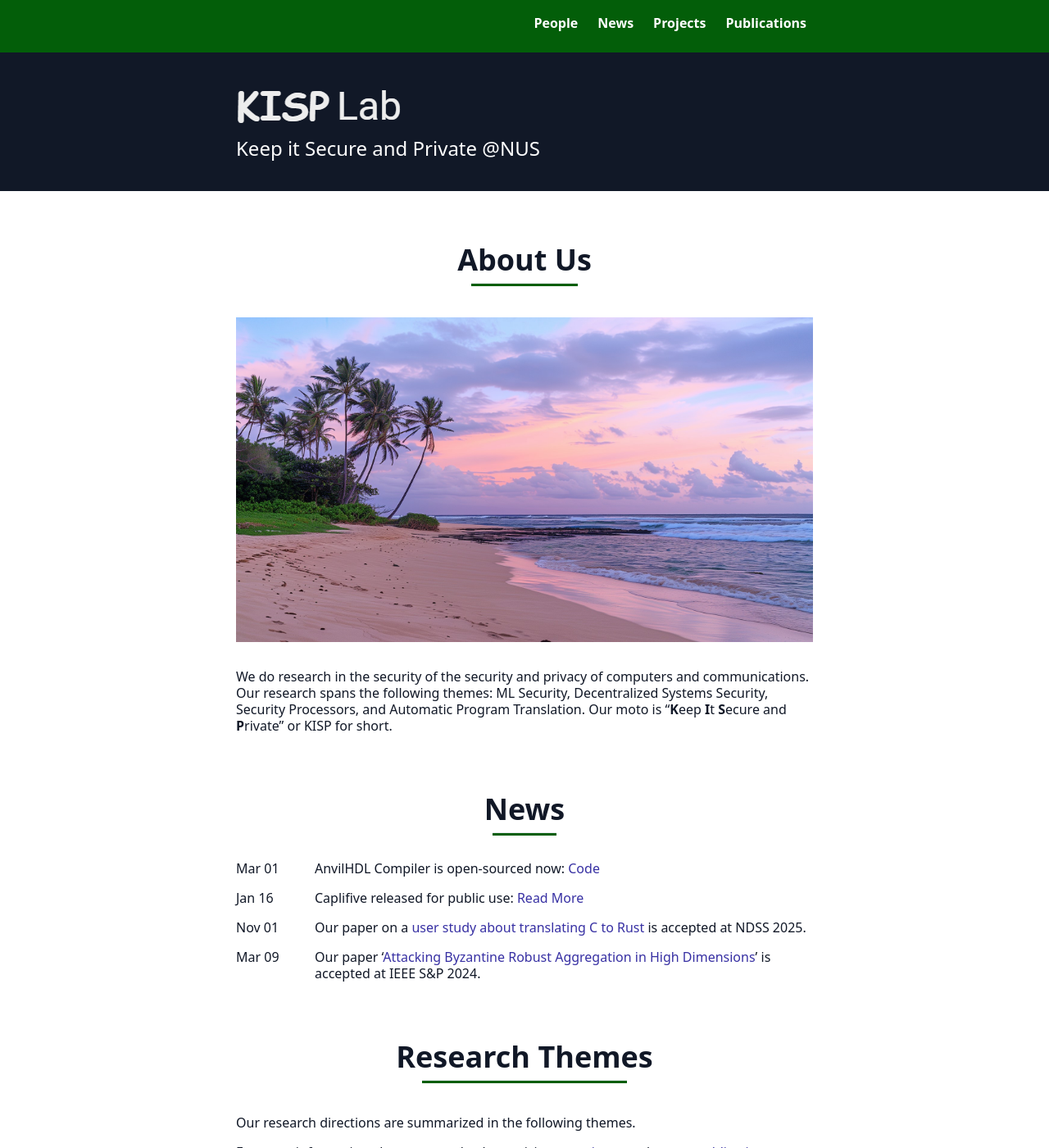
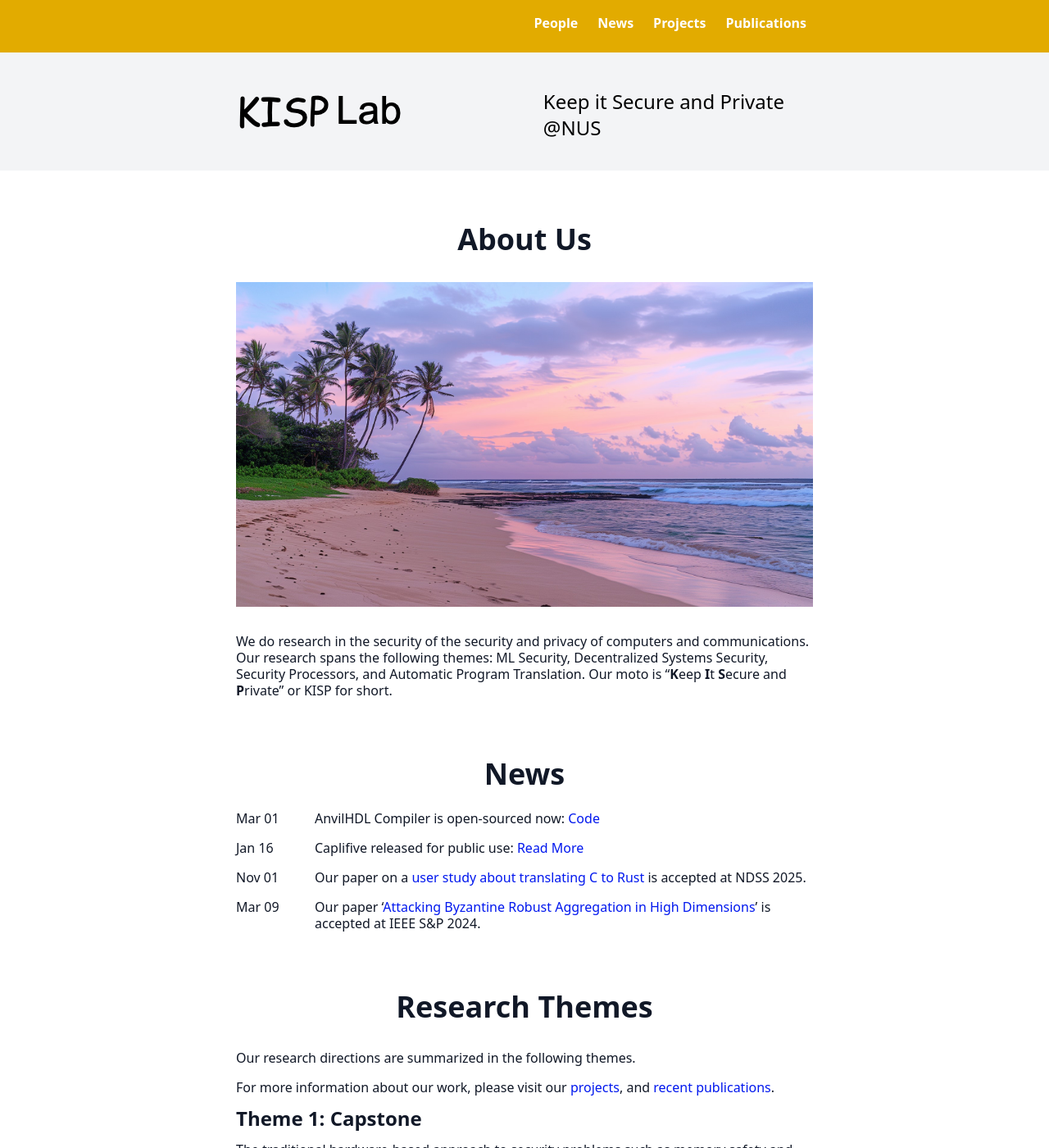
Before and after one commit to kisp-nus/kisp-nus.github.io, a Jekyll site: the page built from onepage/index.html, in a window 1280 px wide and 1400 px high. Shown: the whole window at 82% size. Built offline with Jekyll 4.4.1, drawn with Linux system fonts in a browser that asks for light colours.

Commit message:
refactor the layout

```diff
--- a/onepage/assets/index.css
+++ b/onepage/assets/index.css
@@ -257,7 +257,7 @@ html {
 }
 
 a {
-  color: rgba(55, 48, 163, var(--tw-text-opacity));
+  color: rgba(2, 24, 238, var(--tw-text-opacity));
 }
 
 a:hover {
@@ -313,17 +313,17 @@ a:hover {
 
 .bg-indigo-900 {
   --tw-bg-opacity:1;
-  background-color: rgba(3, 94, 9, var(--tw-bg-opacity));
+  background-color: rgba(226, 171, 0, var(--tw-bg-opacity));
 }
 
 .hover\:bg-indigo-800:hover {
   --tw-bg-opacity:1;
-  background-color: rgba(5, 135, 14, var(--tw-bg-opacity));
+  background-color: rgba(242, 204, 76, var(--tw-bg-opacity));
 }
 
 .hover\:bg-indigo-900:hover {
   --tw-bg-opacity:1;
-  background-color: rgba(3, 94, 9, var(--tw-bg-opacity));
+  background-color: rgba(226, 171, 0, var(--tw-bg-opacity));
 }
 
 /* .bg-hero-pattern {
@@ -337,7 +337,7 @@ a:hover {
 
 .border-indigo-900 {
   --tw-border-opacity:1;
-  border-color: rgba(3, 94, 9, var(--tw-border-opacity));
+  border-color: rgba(226, 171, 0, var(--tw-border-opacity));
 }
 
 .rounded-sm {
@@ -346,6 +346,10 @@ a:hover {
 
 .rounded {
   border-radius: 6rem;
+}
+
+.rounded-small {
+  border-radius: 0.125rem;
 }
 
 .border {
@@ -761,6 +765,11 @@ a:hover {
   color: rgba(255, 255, 255, var(--tw-text-opacity));
 }
 
+.text-black {
+  --tw-text-opacity:1;
+  color: rgba(0, 0, 0, var(--tw-text-opacity));
+}
+
 .text-gray-500 {
   --tw-text-opacity:1;
   color: rgba(107, 114, 128, var(--tw-text-opacity));
@@ -793,7 +802,7 @@ a:hover {
 
 .text-indigo-900 {
   --tw-text-opacity:1;
-  color: rgba(3, 94, 9, var(--tw-text-opacity));
+  color: rgba(226, 171, 0, var(--tw-text-opacity));
 }
 
 .hover\:text-white:hover {
@@ -854,6 +863,10 @@ a:hover {
 
 .w-4\/5 {
   width: 80%;
+}
+
+.w-4\/5-full {
+  width: 100%;
 }
 
 .w-full {
--- a/onepage/index.html
+++ b/onepage/index.html
@@ -54,17 +54,14 @@
   </header>
   <div class="h-6 sm:h-16"></div>
 </div>
-<div class="home"><div class="py-6 bg-gray-900 bg-hero-pattern text-white lg:py-9 2xl:py-12">
+<div class="home"><div class="py-6 bg-gray-100 bg-hero-pattern text-black lg:py-9 2xl:py-12">
    <div class="px-6 sm:px-8 mx-auto max-w-screen-md">
-      <div class="sm:flex sm:items-center">
-         <div class="sm:w-3/5">
-            <div class="sm:w-3/5">
-                 <image src="./assets/logo_white.png" style="display: inline-block;" alt="KISP Lab Logo"/>
-                 <image src="./assets/logo_white2.png" style="display: inline-block; padding-top: 9px; padding-left: 5px;" alt="KISP Lab Logo"/>
-            </div>
-            <div class="mt-2 font-light text-base md:text-xl lg:text-2xl">{{ page.labslogan }}</div>
-         </div>
-         <div class="text-sm mt-6 sm:mt-0 sm:w-2/5 lg:text-base">{{ page.labmission }}</div>
+      <div class="sm:flex sm:items-center justify-between w-full">
+          <div class="sm:w-3/5">
+                <image src="./assets/logo_black.png" style="display: inline-block;" alt="KISP Lab Logo"/>
+                <image src="./assets/logo_black2.png" style="display: inline-block; padding-top: 9px; padding-left: 5px;" alt="KISP Lab Logo"/>
+          </div>
+          <div class="mt-2 font-light text-base md:text-xl lg:text-2xl">{{ page.labslogan }}</div>
       </div>
    </div>
 </div>
@@ -72,7 +69,7 @@
       <div id="about">
         <div class="bg-white pt-8 pb-4 sm:pt-16 sm:pb-6">
           <div class="px-6 text-center">
-             <h1 class="inline-block text-4xl font-semibold text-gray-900">About Us<hr class="h-1 w-4/5 mx-auto mt-2 bg-indigo-900"></h1>
+             <h1 class="inline-block text-4xl font-semibold text-gray-900">About Us</h1>
           </div>
           <div class="mt-8">
             <div class="px-6 sm:px-8 mx-auto max-w-screen-md markdown">
@@ -87,7 +84,7 @@
     <div id="news">
       <div class="bg-white pt-8 pb-2 sm:pt-8 sm:pb-4">
         <div class="px-6 text-center">
-            <h1 class="inline-block text-4xl font-semibold text-gray-900">News<hr class="h-1 w-4/5 mx-auto mt-2 bg-indigo-900"></h1>
+            <h1 class="inline-block text-4xl font-semibold text-gray-900">News</h1>
         </div>
         <div class="mt-4">
           <div class="px-6 sm:px-8 mx-auto max-w-screen-md news">
@@ -110,7 +107,7 @@
     <div id="about">
       <div class="bg-white pt-8 pb-4 sm:pt-16 sm:pb-6">
         <div class="px-6 text-center">
-            <h1 class="inline-block text-4xl font-semibold text-gray-900">Research Themes<hr class="h-1 w-4/5 mx-auto mt-2 bg-indigo-900"></h1>
+            <h1 class="inline-block text-4xl font-semibold text-gray-900">Research Themes</h1>
         </div>
         <div class="mt-8">
           <div class="px-6 sm:px-8 mx-auto max-w-screen-md markdown">
@@ -126,7 +123,7 @@
     <div id="people">
       <div class="bg-white pt-8 pb-4 sm:pt-16 sm:pb-6">
         <div class="px-6 text-center">
-          <h1 class="inline-block text-4xl font-semibold text-gray-900">People<hr class="h-1 w-4/5 mx-auto mt-2 bg-indigo-900"></h1>
+          <h1 class="inline-block text-4xl font-semibold text-gray-900">People</h1>
         </div>
         <div class="mt-8">
           <div class="px-6 sm:px-8">
@@ -173,7 +170,7 @@
         <div class="bg-white pt-8 pb-4 sm:pt-16 sm:pb-6">
             <div class="px-6 text-center">
               <h1 class="inline-block text-4xl font-semibold text-gray-900">
-                Projects<hr class="h-1 w-4/5 mx-auto mt-2 bg-indigo-900">
+                Projects
               </h1>
             </div>
             <div class="mt-4">
@@ -183,7 +180,7 @@
                     <div class="sm:-mb-2 mb-2 font-medium sm:py-2 sm:w-24 sm:flex-none">{{ project.name }}</div>
                     <div class="sm:-mb-2 mb-2 sm:flex-auto"><p>{{ project.description }}</p></div>
                     <div class="sm:-mb-2 mb-2 font-medium sm:py-2 sm:w-12 sm:flex-none">
-                      <a class="px-4 py-2 inline-block border border-indigo-900 rounded text-indigo-900 font-semibold hover:no-underline hover:bg-indigo-900 hover:text-white" href="{{ project.url }}">View Details</a>
+                      <a class="px-4 py-2 inline-block border border-indigo-900 rounded-small text-indigo-900 font-semibold hover:no-underline hover:bg-indigo-900 hover:text-white" href="{{ project.url }}">View Details</a>
                     </div>
                   </div>
                 {% endfor %}
@@ -196,7 +193,7 @@
       <div id="publications">
         <div class="bg-white pt-8 pb-4 sm:pt-16 sm:pb-6">
             <div class="px-6 text-center">
-              <h1 class="inline-block text-4xl font-semibold text-gray-900">Publications<hr class="h-1 w-4/5 mx-auto mt-2 bg-indigo-900"></h1>
+              <h1 class="inline-block text-4xl font-semibold text-gray-900">Publications</h1>
             </div>
             <div class="mt-8">
               <div class="px-6 sm:px-8 mx-auto max-w-screen-md">
@@ -225,7 +222,7 @@
                     {% endif %}
                   {% endfor %}
                   <div class="text-center py-6">
-                    <a class="px-4 py-2 inline-block border border-indigo-900 rounded text-indigo-900 font-semibold hover:no-underline hover:bg-indigo-900 hover:text-white"
+                    <a class="px-4 py-2 inline-block border border-indigo-900 rounded-small text-indigo-900 font-semibold hover:no-underline hover:bg-indigo-900 hover:text-white"
                        href="https://www.comp.nus.edu.sg/~prateeks/publications.html">All publications</a>
                   </div>
                 </div>
```
Also changed, not shown: onepage/assets/logo_black.png (added), onepage/assets/logo_black2.png (added).
